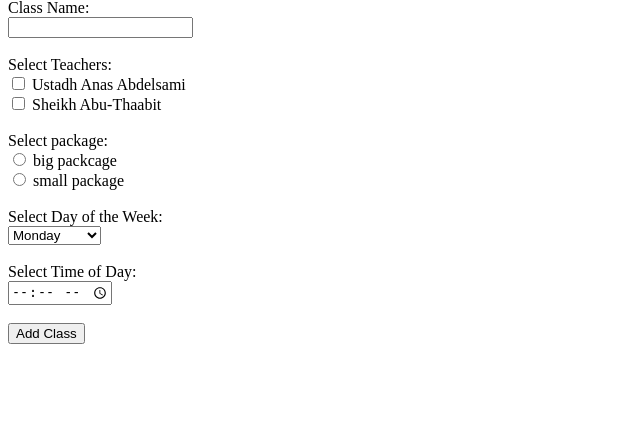
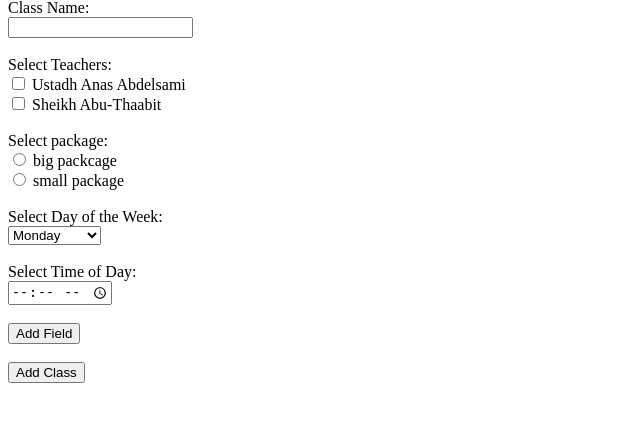
Before and after one commit to Cyb3rMutant/tawfiq-register, a Flask app: page /add_class in a window 1280 px wide. Shown: the part 81-504 px from the top of the page, without its empty margins (0-640 px from the left). Run offline with Flask 3, Linux system fonts and the light colour scheme; data comes from the database, SQL or seed files in the repository.

Commit message:
*everything is broken*\nstarted implementing the dynamic fields with db done and adding class is half done client side, now need to do pushing data to db

```diff
--- a/app.py
+++ b/app.py
@@ -1,4 +1,13 @@
-from flask import Flask, request, render_template, send_file, url_for, redirect, session
+from flask import (
+    Flask,
+    json,
+    request,
+    render_template,
+    send_file,
+    url_for,
+    redirect,
+    session,
+)
 from model import model
 from datetime import datetime, date, timedelta
 
@@ -50,28 +59,42 @@ def add_teacher():
     return redirect(url_for("index"))  # Redirect after adding teacher
 
 
+@app.route("/sub")
+def sub():
+    fields = '[{"field_type_id":"2","defaul_values":"232,3132,3 12","field_name":"r23"},{"field_type_id":"1","defaul_values":"","field_name":"ru932"},{"field_type_id":"3","defaul_values":"324,42rf,vdsa","field_name":"432"}]'
+    fields = json.loads(fields)
+    print(fields)
+    return fields
+
+
 @app.route("/add_class", methods=["GET", "POST"])
 def add_class():
     if request.method != "POST":
         # For GET request: Retrieve available teachers for the form
+        field_types = model.get_field_types()
         teachers = model.get_teachers()
         packages = model.get_packages()
-        return render_template("add_class.html", teachers=teachers, packages=packages)
+        return render_template(
+            "add_class.html",
+            teachers=teachers,
+            packages=packages,
+            field_types=field_types,
+        )
 
-    class_name = request.form["class_name"]
-    teacher_ids = request.form.getlist("teacher_ids")  # Multiple teachers
-    package_id = request.form["package_id"]
-    day_of_week = request.form["day_of_week"]
-    time_of_day = request.form["time_of_day"]
+    # class_name = request.form["class_name"]
+    # teacher_ids = request.form.getlist("teacher_ids")  # Multiple teachers
+    # package_id = request.form["package_id"]
+    # day_of_week = request.form["day_of_week"]
+    # time_of_day = request.form["time_of_day"]
 
-    # Call the function to add a class
-    model.add_class(
-        class_name=class_name,
-        teacher_ids=teacher_ids,
-        package_id=package_id,
-        day_of_week=day_of_week,
-        time_of_day=time_of_day,
-    )
+    # # Call the function to add a class
+    # model.add_class(
+    #     class_name=class_name,
+    #     teacher_ids=teacher_ids,
+    #     package_id=package_id,
+    #     day_of_week=day_of_week,
+    #     time_of_day=time_of_day,
+    # )
 
     return redirect(url_for("index"))  # Redirect after adding the class
 
--- a/model.py
+++ b/model.py
@@ -12,6 +12,13 @@ class Model:
             password="p",
             database="register",
         )
+
+    def get_field_types(self):
+        dbcursor = self.__conn.cursor(dictionary=True)
+        dbcursor.execute("SELECT * FROM field_types")
+        data = dbcursor.fetchall()
+        dbcursor.close()
+        return data
 
     def get_students(self):
         dbcursor = self.__conn.cursor(dictionary=True)
--- a/templates/add_class.html
+++ b/templates/add_class.html
@@ -42,9 +42,89 @@
 
     <label for="time_of_day">Select Time of Day:</label><br />
     <input type="time" id="time_of_day" name="time_of_day" required /><br /><br />
+
+    <div id="field-list">
+      <!-- Initially empty, will be populated with field types dynamically -->
+    </div>
+
+    <button type="button" id="add-field-btn">Add Field</button>
+    <br /><br />
+    <input type="hidden" name="fields" id="fields" value="" />
+
     <!-- Submit Button -->
-    <button type="submit">Add Class</button>
+    <button type="submit" onclick="submit_click()">Add Class</button>
   </form>
+
+  <script>
+
+    const fieldTypes = {{field_types| tojson}};  // Pass field_types from Flask as JSON
+
+    const addFieldButton = document.getElementById('add-field-btn');
+    const fieldList = document.getElementById('field-list');
+    const form = document.getElementById('create-class-form');
+
+    // Handle the Add Field button click event
+    addFieldButton.addEventListener('click', function () {
+      const fieldDiv = document.createElement('div');
+      fieldDiv.classList.add('field-item');
+
+      const fieldSelect = document.createElement('select');
+      fieldSelect.classList.add('field-select');
+
+      // Populate the select dropdown with field types
+      fieldTypes.forEach(function (type) {
+        const option = document.createElement('option');
+        option.value = type.field_type_id;
+        option.textContent = type.field_type_name;
+        fieldSelect.appendChild(option);
+      });
+
+      const nameLabel = document.createElement('label');
+      nameLabel.textContent = 'field name:';
+      const fieldName = document.createElement('input');
+      fieldName.classList.add('field-name');
+      fieldName.type = 'text';
+      fieldDiv.appendChild(nameLabel);
+      fieldDiv.appendChild(fieldName);
+
+      const defaultLabel = document.createElement('label');
+      defaultLabel.textContent = ' Default values';
+      const defaultValues = document.createElement('input');
+      defaultValues.classList.add('default-values');
+      defaultValues.type = 'text';
+      fieldDiv.appendChild(defaultLabel);
+      fieldDiv.appendChild(defaultValues);
+
+      // Append the select and checkbox to the fieldDiv
+      fieldDiv.appendChild(fieldSelect);
+
+      // Append the new field item to the list
+      fieldList.appendChild(fieldDiv);
+    });
+
+    // Handle form submission to send fields data as JSON
+    function submit_click() {
+      console.log("submitted")
+
+      const fieldsData = [];
+      const fieldItems = document.querySelectorAll('.field-item');
+
+      fieldItems.forEach(function (item) {
+        console.log(item)
+        const fieldSelect = item.querySelector('.field-select');
+        const defaultValues = item.querySelector('.default-values');
+        const fieldName = item.querySelector('.field-name');
+        fieldsData.push({
+          field_type_id: fieldSelect.value,
+          defaul_values: defaultValues.value,
+          field_name: fieldName.value,
+        });
+      });
+      console.log(fieldsData)
+      document.getElementById("fields").value = JSON.stringify(fieldsData);
+
+    };
+  </script>
 </body>
 
 </html>
```
Also changed, not shown: dbdump.sql (+30 -14 lines).
